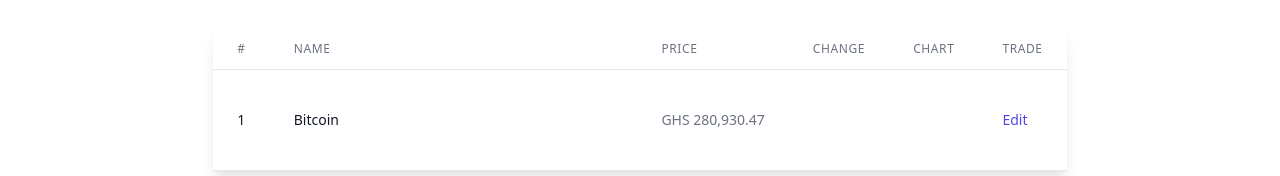
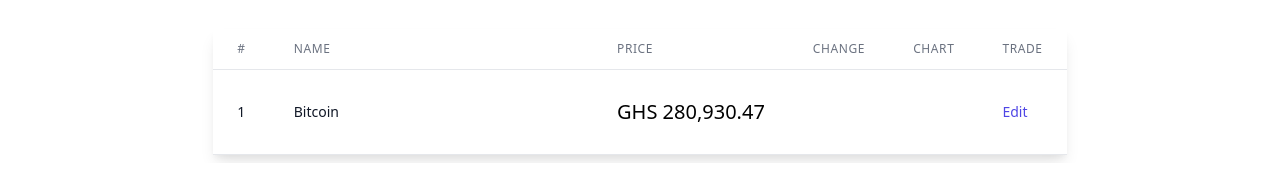
Before and after one commit to Khoby-790/coinbase-clone, a React (Create React App) app: page / in a window 1280 px wide. Shown: the part 771-947 px from the top of the page. Built offline with nearby package versions, Linux system fonts and the light colour scheme.

Commit message:
--- Auto-Git Commit ---

```diff
--- a/src/pages/HomePage/sections/TableRatingSection.jsx
+++ b/src/pages/HomePage/sections/TableRatingSection.jsx
@@ -68,18 +68,18 @@
                   </thead>
                   <tbody>
                     <tr className={"bg-white"}>
-                      <td className="px-6 py-10 whitespace-nowrap text-sm font-medium text-gray-900">
+                      <td className="px-6 py-7 whitespace-nowrap text-sm font-medium text-gray-900">
                         {1}
                       </td>
-                      <td className="px-6 py-10 w-96 whitespace-nowrap text-sm font-medium text-gray-900">
+                      <td className="px-6 py-7 w-96 whitespace-nowrap text-sm font-medium text-gray-900">
                         Bitcoin
                       </td>
-                      <td className="px-6 py-10 whitespace-nowrap text-sm text-gray-500">
+                      <td className="px-6 py-7 whitespace-nowrap text-xl">
                         GHS 280,930.47
                       </td>
-                      <td className="px-6 py-10 whitespace-nowrap text-sm text-gray-500"></td>
-                      <td className="px-6 py-10 whitespace-nowrap text-sm text-gray-500"></td>
-                      <td className="px-6 py-10 whitespace-nowrap text-sm font-medium">
+                      <td className="px-6 py-7 whitespace-nowrap text-sm text-red-500"></td>
+                      <td className="px-6 py-7 whitespace-nowrap text-sm text-gray-500"></td>
+                      <td className="px-6 py-7 whitespace-nowrap text-sm font-medium">
                         <a
                           href="#"
                           className="text-indigo-600 hover:text-indigo-900"
```
